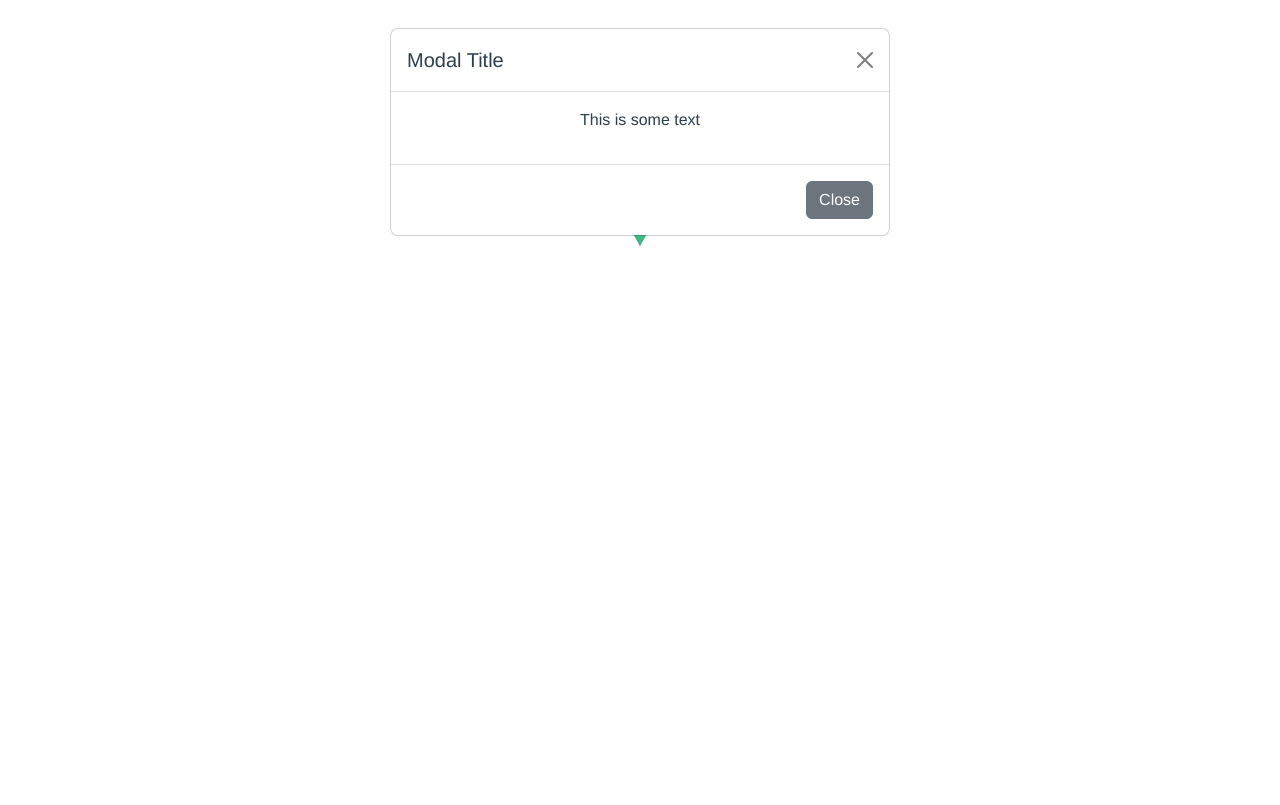
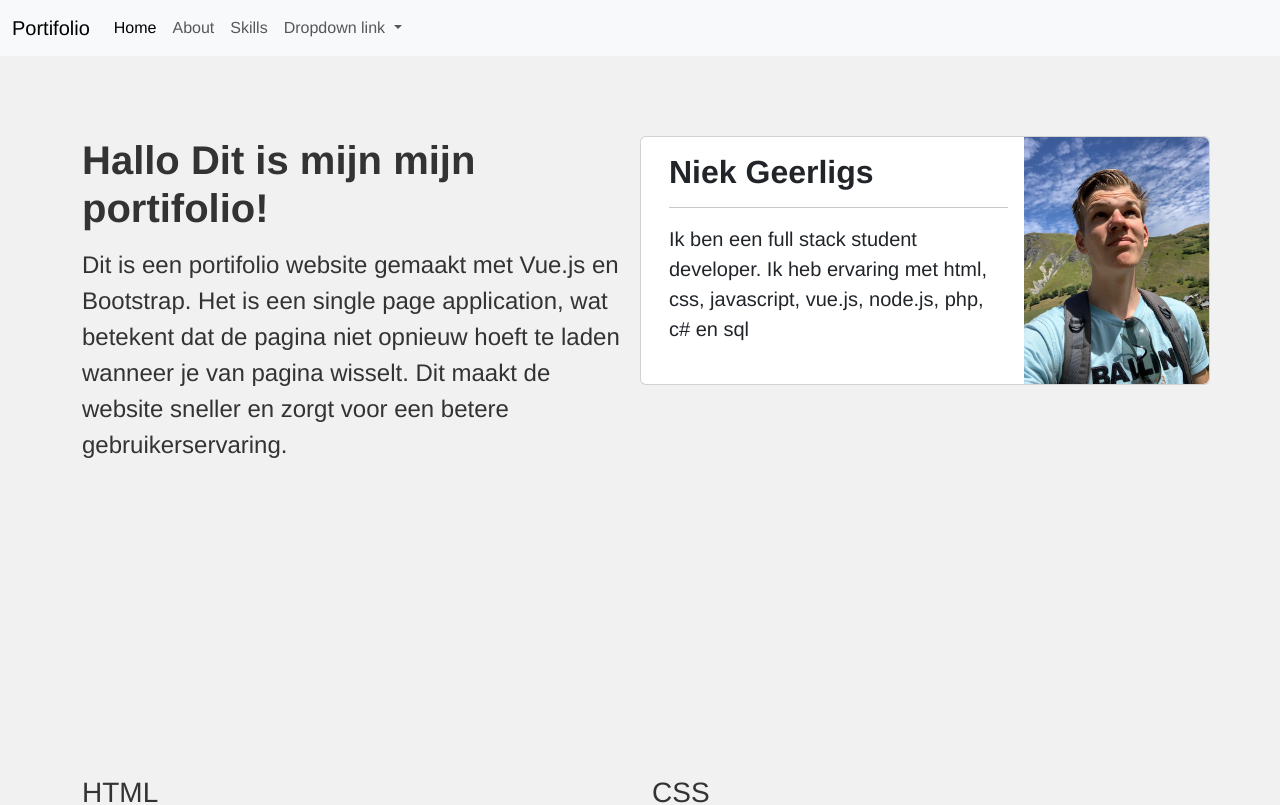
Before and after one commit to 0353497/portofolio, a Vue app: page / in a window 1280 px wide. Shown: the top 805 px of the page. Built offline with nearby package versions, Linux system fonts and the light colour scheme.

Commit message:
add initial project structure with routing, components, and styles

```diff
--- a/package.json
+++ b/package.json
@@ -10,7 +10,8 @@
   "dependencies": {
     "bootstrap": "^5.3.3",
     "core-js": "^3.8.3",
-    "vue": "^3.2.13"
+    "vue": "^3.2.13",
+    "vue-router": "^4.5.0"
   },
   "devDependencies": {
     "@babel/core": "^7.12.16",
--- a/src/App.vue
+++ b/src/App.vue
@@ -1,21 +1,24 @@
 <template>
-  <img alt="Vue logo" src="./assets/logo.png">
   <Modal :title="title" :modalText="modalText" :showModal="showModal" @close-modal="ToggleModal" />
+  <Header PageTitle="Portifolio" />
+  <router-view></router-view>
 </template>
 
 <script>
 import Modal from './components/Modal.vue'
+import Header from "./components/Header.vue";
 
 export default {
   name: 'App',
   components: {
+    Header,
     Modal
   },
   data() {
     return {
       title: 'Modal Title',
       modalText: 'This is some text',
-      showModal: true
+      showModal: false
     }
   },
   methods: {
@@ -31,8 +34,5 @@ export default {
   font-family: Avenir, Helvetica, Arial, sans-serif;
   -webkit-font-smoothing: antialiased;
   -moz-osx-font-smoothing: grayscale;
-  text-align: center;
-  color: #2c3e50;
-  margin-top: 60px;
 }
 </style>
--- /dev/null
+++ b/src/components/Dropdown.vue
@@ -0,0 +1,34 @@
+<template>
+    <ul class="dropdown-menu">
+        <!-- Loop through ListItems and render each item -->
+        <li v-for="(item, index) in ListItems" :key="index">
+            <a class="dropdown-item" :href="item.href">{{ item.name }}</a>
+        </li>
+    </ul>
+</template>
+
+<script>
+// Define the ListItem class
+class ListItem {
+    constructor(name, href) {
+        this.name = name;
+        this.href = href;
+    }
+}
+
+export default {
+    name: 'Dropdown',
+    props: {
+        ListItems: {
+            type: Array,
+            required: true,
+            validator(value) {
+                return value.every(item => item instanceof ListItem);
+            }
+        }
+    },
+};
+
+// Export the ListItem class for external use
+export { ListItem };
+</script>
--- /dev/null
+++ b/src/components/Header.vue
@@ -0,0 +1,51 @@
+<template>
+    <nav class="navbar navbar-expand-lg bg-body-tertiary">
+        <div class="container-fluid">
+            <a class="navbar-brand" href="/">{{ PageTitle }}</a>
+            <button class="navbar-toggler" type="button" data-bs-toggle="collapse" data-bs-target="#navbarNavDropdown"
+                aria-controls="navbarNavDropdown" aria-expanded="false" aria-label="Toggle navigation">
+                <span class="navbar-toggler-icon"></span>
+            </button>
+            <div class="collapse navbar-collapse" id="navbarNavDropdown">
+                <ul class="navbar-nav">
+                    <li class="nav-item">
+                        <a class="nav-link active" aria-current="page" href="/">Home</a>
+                    </li>
+                    <li class="nav-item">
+                        <router-link class="nav-link" to="/about">About</router-link>
+                    </li>
+                    <li class="nav-item">
+                        <a class="nav-link" href="#Skills">Skills</a>
+                    </li>
+                    <li class="nav-item dropdown">
+                        <a class="nav-link dropdown-toggle" href="#" role="button" data-bs-toggle="dropdown"
+                            aria-expanded="false">
+                            Dropdown link
+                        </a>
+                        <Dropdown :ListItems="ListItems" />
+                    </li>
+                </ul>
+            </div>
+        </div>
+    </nav>
+</template>
+
+<script>
+
+import Dropdown, { ListItem } from './Dropdown.vue';
+export default {
+    name: 'Header',
+    components: {
+        Dropdown,
+    },
+    props: ['PageTitle'],
+    data() {
+        return {
+            ListItems: [
+                new ListItem('Home', '/home'),
+                new ListItem('Contact', '/contact'),
+            ],
+        };
+    }
+}
+</script>
--- /dev/null
+++ b/src/components/Index.vue
@@ -0,0 +1,71 @@
+<template>
+    <div class="container">
+        <div class="row">
+
+            <div class="col-sm-12 col-md-6">
+                <h1 class="h1 fw-bold fs-1">Hallo Dit is mijn mijn portifolio!</h1>
+                <p class="p about-text">
+                    Dit is een portifolio website gemaakt met Vue.js en Bootstrap. Het is een single page application,
+                    wat betekent dat de pagina niet opnieuw hoeft te laden wanneer je van pagina wisselt. Dit maakt de
+                    website sneller en zorgt voor een betere gebruikerservaring.
+                </p>
+            </div>
+
+            <div class="col-sm-12 col-md-6">
+                <div class="row d-flex justify-content-center">
+                    <div class="card pe-0">
+                        <div class="row g-0">
+                            <div class="col-md-8">
+                                <div class="card-body">
+                                    <h5 class="card-title h5 fs-2 fw-bold">
+                                        Niek Geerligs
+                                    </h5>
+                                    <hr>
+                                    <p class="card-text fs-5">
+                                        Ik ben een full stack student developer. Ik
+                                        heb ervaring met html, css, javascript, vue.js, node.js, php, c# en sql</p>
+                                </div>
+                            </div>
+                            <div class="col-md-4 order-small">
+                                <img src="@/assets/niek.jpg" class="img-fluid rounded-end" alt="foto van mij">
+                            </div>
+                        </div>
+                    </div>
+                </div>
+            </div>
+        </div>
+    </div>
+</template>
+
+<script>
+export default {
+    name: 'Index',
+}
+
+</script>
+<style scoped>
+.container {
+    height: 80vh;
+    margin-top: 10vh;
+}
+
+.p {
+    font-size: 1.5rem;
+    margin-top: 15px;
+}
+
+@media screen and (max-width: 768px) {
+    .about-text {
+        display: none;
+    }
+
+    .order-small {
+        order: -1;
+    }
+
+    .card {
+        margin-top: 20px;
+    }
+
+}
+</style>
--- /dev/null
+++ b/src/components/Skills.vue
@@ -0,0 +1,21 @@
+<template>
+    <div class="container">
+        <div class="row">
+            <div class="col-6" v-for="(skill, index) in skills" :key="index">
+                <h3>{{ skill.name }}</h3>
+                <div class="progress" role="progressbar" aria-label="Info striped example"
+                    :aria-valuenow="skill.progress" aria-valuemin="0" aria-valuemax="100">
+                    <div class="progress-bar progress-bar-striped bg-info" :style="{ width: skill.progress + '%' }">
+                    </div>
+                </div>
+            </div>
+        </div>
+    </div>
+</template>
+
+<script>
+export default {
+    name: 'Skills',
+    props: ['skills'],
+}
+</script>
--- a/src/main.js
+++ b/src/main.js
@@ -2,5 +2,11 @@ import { createApp } from 'vue'
 import App from './App.vue'
 import 'bootstrap/dist/css/bootstrap.css';
 import 'bootstrap/dist/js/bootstrap.bundle';
+//import main css file
+import './styles/main.css';
 
-createApp(App).mount('#app')
+import router from './router';
+
+createApp(App)
+    .use(router)
+    .mount('#app');
--- /dev/null
+++ b/src/models/Skill.js
@@ -0,0 +1,7 @@
+class Skill {
+    constructor(name, progress) {
+        this.name = name;
+        this.progress = progress;
+    }
+}
+export default Skill;
--- /dev/null
+++ b/src/router/index.js
@@ -0,0 +1,14 @@
+import { createRouter, createWebHistory } from 'vue-router';
+import Home from '../views/Home.vue';
+import About from '../views/About.vue';
+
+const router = createRouter({
+    history: createWebHistory(),
+    routes: [
+        { path: '/', name: 'Home', component: Home },
+        { path: '/home', redirect: '/' },
+        { path: '/about', name: 'About', component: About },
+    ]
+});
+
+export default router;
--- /dev/null
+++ b/src/styles/main.css
@@ -0,0 +1,10 @@
+:root {
+    --bg-color: #f1f1f1;
+    --bg-secondary-color: #dddddd;
+    --text-color: #333;
+}
+
+body {
+    background-color: var(--bg-color);
+    color: var(--text-color);
+}
--- /dev/null
+++ b/src/views/About.vue
@@ -0,0 +1,10 @@
+
+<template>
+    <div>
+
+    </div>
+</template>
+
+
+<script>
+</script>
--- /dev/null
+++ b/src/views/Home.vue
@@ -0,0 +1,33 @@
+<template>
+    <div>
+        <Index />
+        <Skills :skills="skills" />
+    </div>
+</template>
+
+<script>
+import Index from "@/components/Index.vue";
+import Skills from "@/components/Skills.vue";
+import Skill from "@/models/Skill.js";
+
+export default {
+    components: {
+        Index,
+        Skills
+    },
+    data() {
+        return {
+            skills: [
+                new Skill("HTML", 90),
+                new Skill("CSS", 80),
+                new Skill("Javascript", 70),
+                new Skill("Vue.js", 60),
+                new Skill("Node.js", 50),
+                new Skill("PHP", 40),
+                new Skill("C#", 30),
+                new Skill("SQL", 20),
+            ]
+        };
+    }
+}
+</script>
```
Also changed, not shown: src/assets/niek.jpg (added), 1 other file (tests, documents, lock files or other folders).
